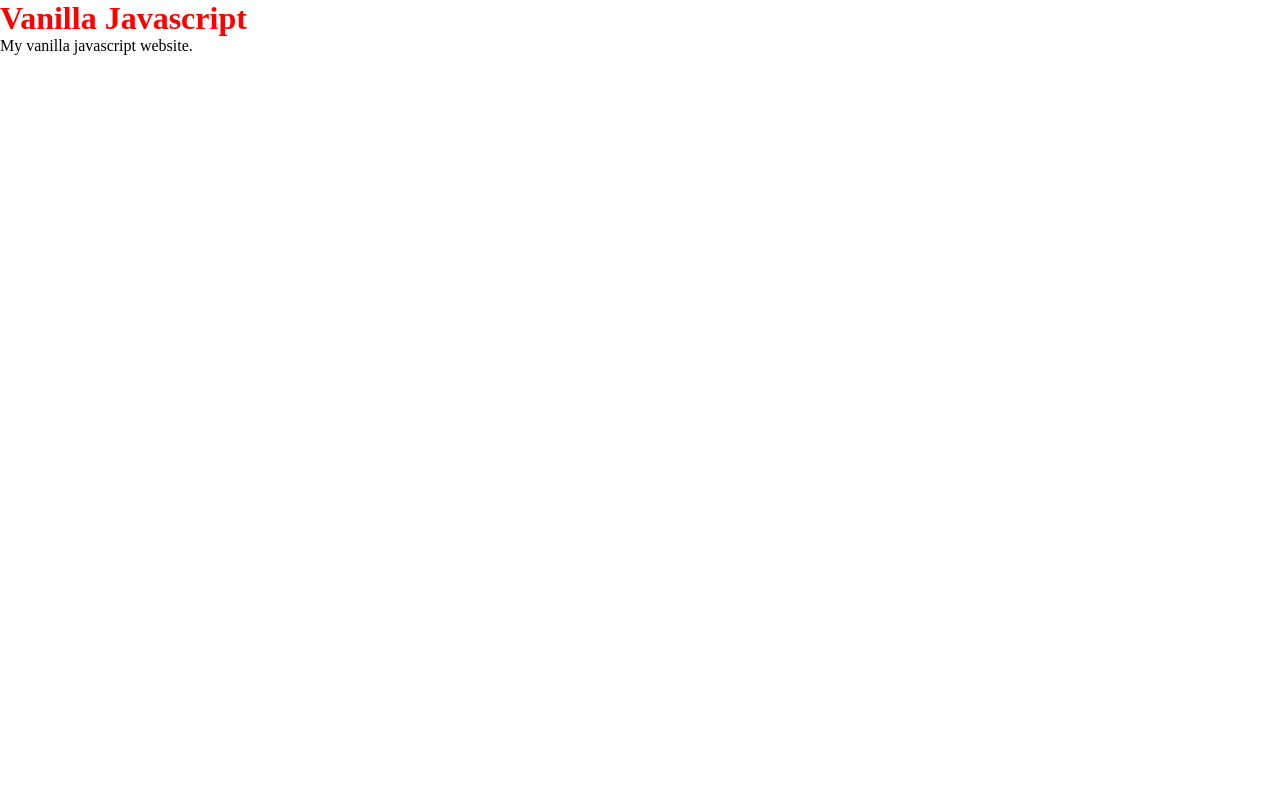
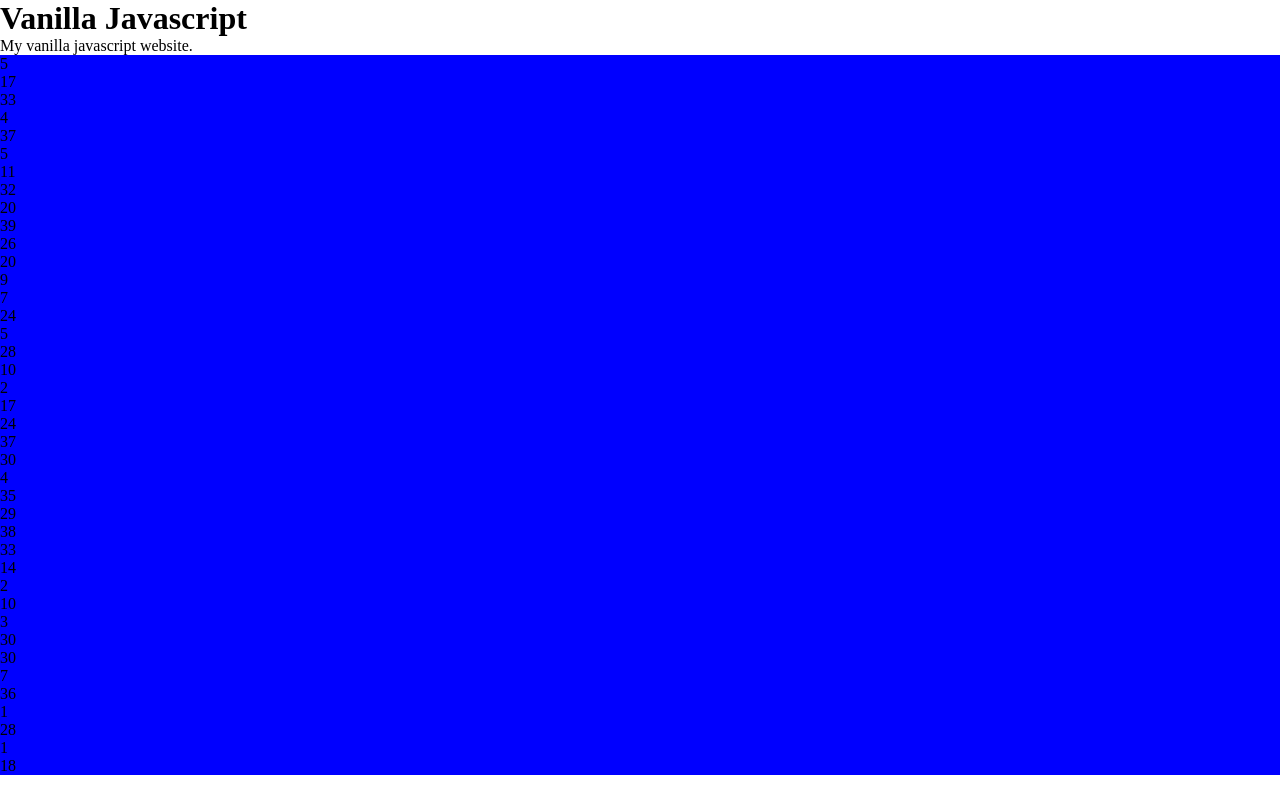
Before and after one commit to allenchung01/SortingVisualizer, a website with bundled scripts: page index.html in a window 1280 px wide. Built offline with nearby package versions, Linux system fonts and the light colour scheme.

Commit message:
Generates random values for sorting-container.

```diff
--- a/index.html
+++ b/index.html
@@ -9,5 +9,5 @@
     <p>My vanilla javascript website.</p>
     <div id="sorting-container"></div>
   </body>
-  <script src="myScript.js"></script>
+  <script type="module" src="myScript.js"></script>
 </html>
--- a/myScript.js
+++ b/myScript.js
@@ -1,13 +1,4 @@
-let isTitleBlue = false;
+import SortingContainer from "./sorting_container/sortingContainer.js";
 
-function toggleTitle() {
-  isTitleBlue
-    ? (document.getElementById("main-title").style.color = "red")
-    : (document.getElementById("main-title").style.color = "blue");
-  isTitleBlue = !isTitleBlue;
-  console.log(isTitleBlue);
-}
-
-document.getElementById("main-title").style.color = "red";
-
-document.getElementById("main-title").onclick = toggleTitle;
+const sortingContainer = new SortingContainer();
+sortingContainer.display();
--- /dev/null
+++ b/sorting_container/sortingContainer.js
@@ -0,0 +1,20 @@
+export default function SortingContainer() {
+  const MAX_VALUE = 40;
+
+  // Initialize values to random numbers.
+  this.values = Array(MAX_VALUE)
+    .fill()
+    .map(() => {
+      return Math.floor(Math.random() * MAX_VALUE);
+    });
+
+  // Return innerHTML to display values.
+  this.display = function () {
+    let innerHTML = "";
+    for (let value of this.values) {
+      console.log(value);
+      innerHTML += `<div>${value}</div>`;
+    }
+    document.getElementById("sorting-container").innerHTML = innerHTML;
+  };
+}
--- a/styles.css
+++ b/styles.css
@@ -3,3 +3,7 @@
   padding: 0;
   box-sizing: border-box;
 }
+
+#sorting-container {
+  background-color: blue;
+}
```
